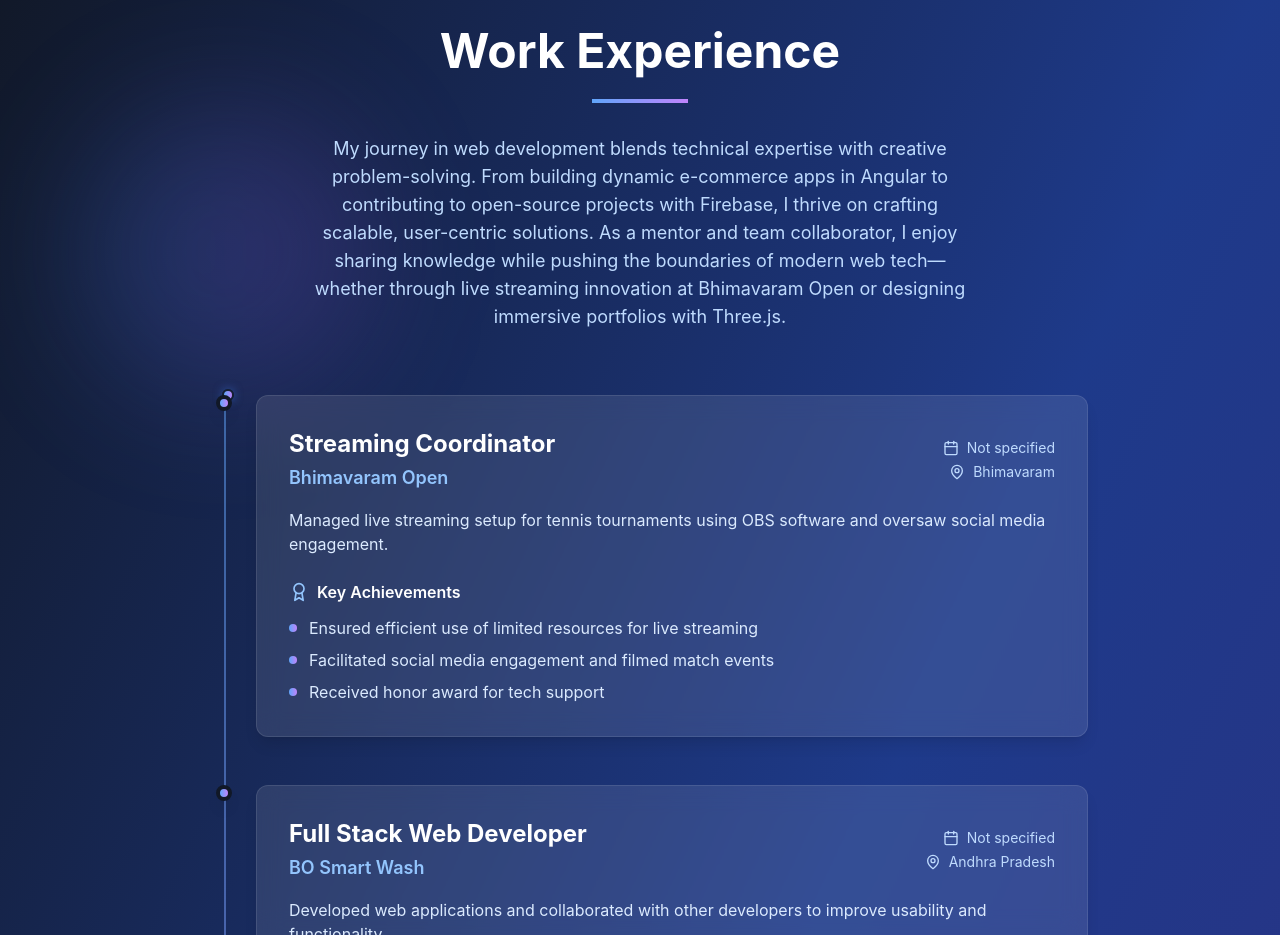
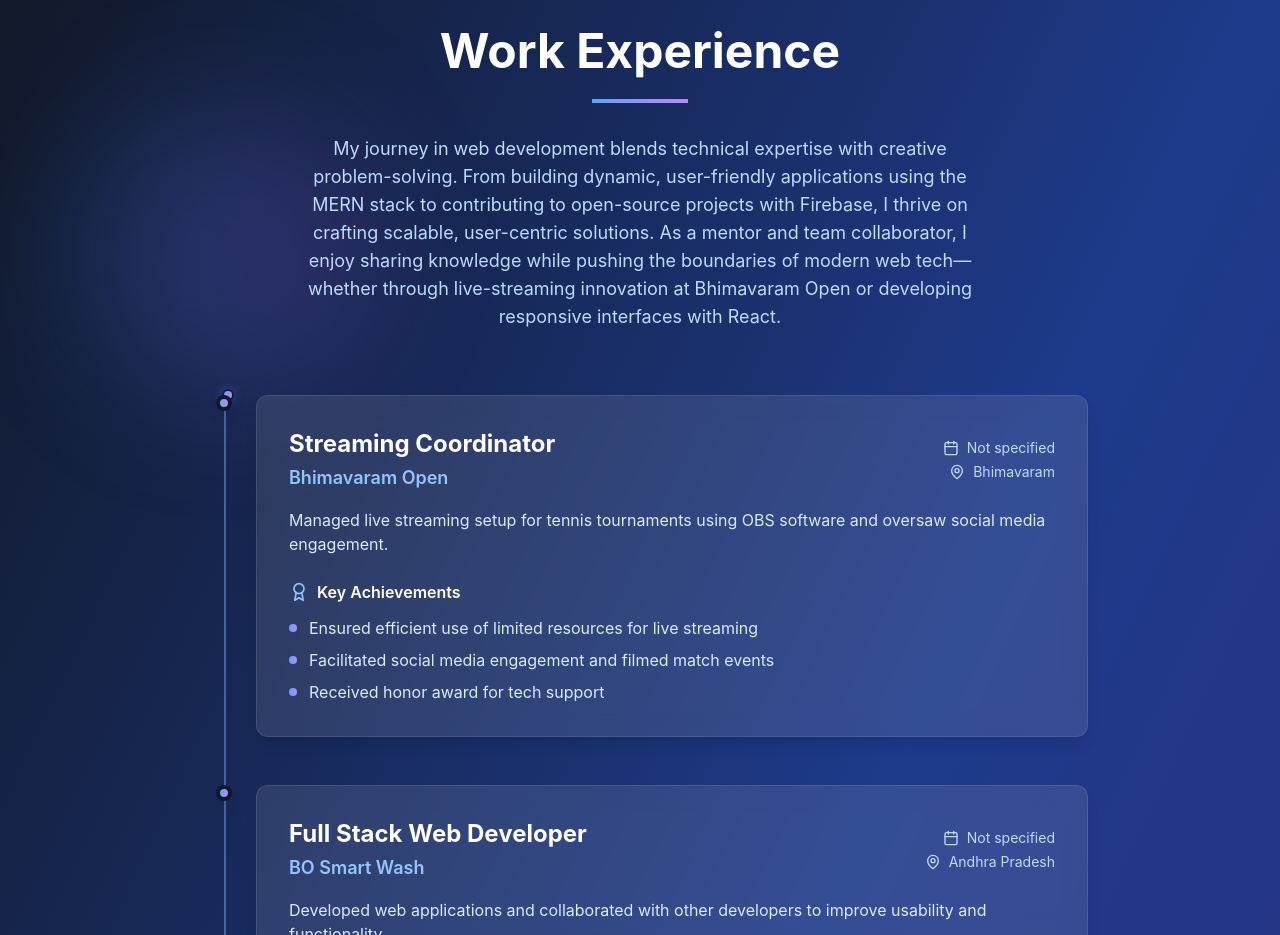
Before and after one commit to shanmukhchodagam/project, a React (Vite) app: page / in a window 1280 px wide. Shown: the part 5880-6815 px from the top of the page. Built offline with nearby package versions, Linux system fonts and the light colour scheme.

Commit message:
updated the Experience page

```diff
--- a/src/components/Experience.tsx
+++ b/src/components/Experience.tsx
@@ -110,8 +110,7 @@ const Experience = () => {
             </h2>
             <div className="w-16 sm:w-24 h-1 bg-gradient-to-r from-blue-400 to-purple-400 mx-auto mb-6 sm:mb-8"></div>
             <p className="text-blue-200 max-w-2xl mx-auto text-base sm:text-lg">
-              My journey in web development blends technical expertise with creative problem-solving. From building dynamic e-commerce apps in Angular to contributing to open-source projects with Firebase, I thrive on crafting scalable, user-centric solutions. As a mentor and team collaborator, I enjoy sharing knowledge while pushing the boundaries of modern web tech—whether through live streaming innovation at Bhimavaram Open or designing immersive portfolios with Three.js.
-            </p>
+My journey in web development blends technical expertise with creative problem-solving. From building dynamic, user-friendly applications using the MERN stack to contributing to open-source projects with Firebase, I thrive on crafting scalable, user-centric solutions. As a mentor and team collaborator, I enjoy sharing knowledge while pushing the boundaries of modern web tech—whether through live-streaming innovation at Bhimavaram Open or developing responsive interfaces with React.            </p>
           </motion.div>
 
           <div className="relative">
```
